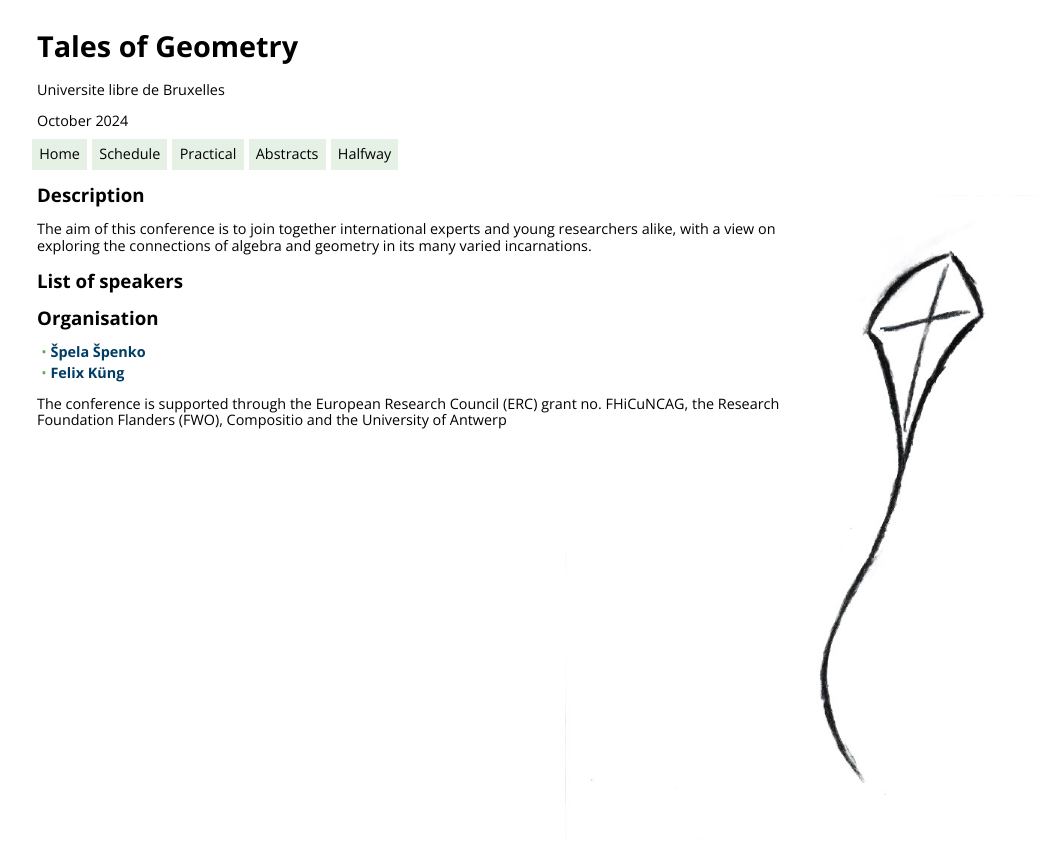
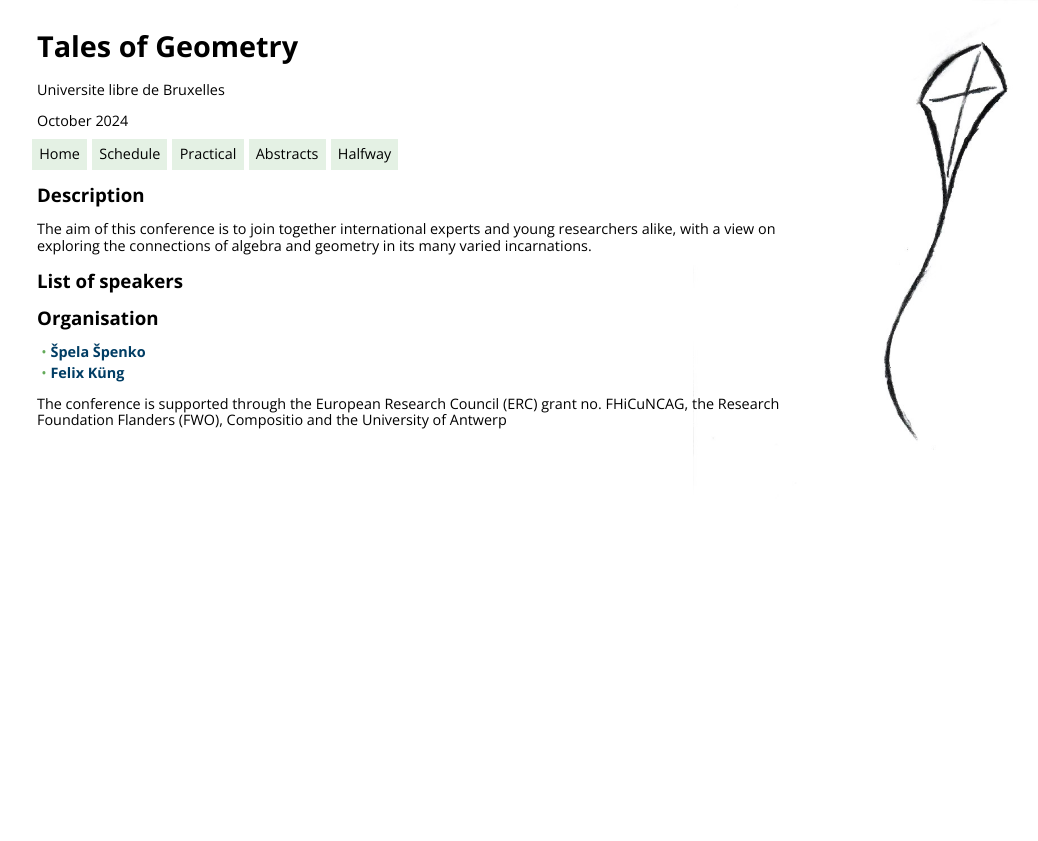
Before and after one commit to Felix-Kueng/Felix-Kueng.github.io, a Jekyll site: the page built from index.html, in a window 1280 px wide. Shown: the top 841 px of the page, without its empty margins (203-1241 px from the left). Built offline with Jekyll 4.4.1, drawn with Linux system fonts in a browser that asks for light colours; nearby versions of some CDN libraries; library files that are not in the unit come from our copies.

Commit message:
Update main.css

```diff
--- a/css/main.css
+++ b/css/main.css
@@ -16,8 +16,8 @@ div#mountain {
   background-color: #ffffff;
   background-image: url("../kite.jpg");
   background-repeat: no-repeat;
-  background-size: 40%;
-  background-position: bottom right;
+  background-size: 30%;
+  background-position: top right;
   background-attachment: fixed;
 }
 
```
